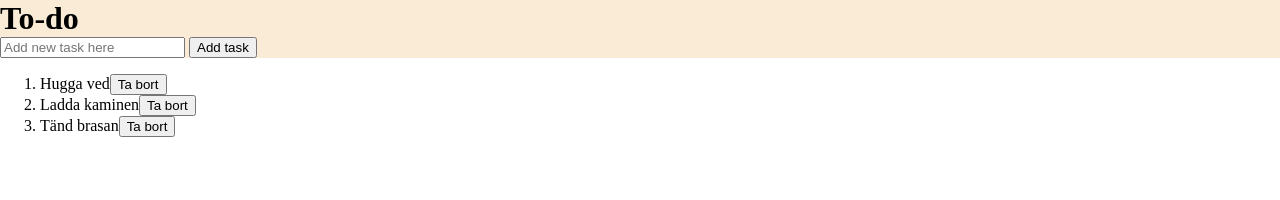
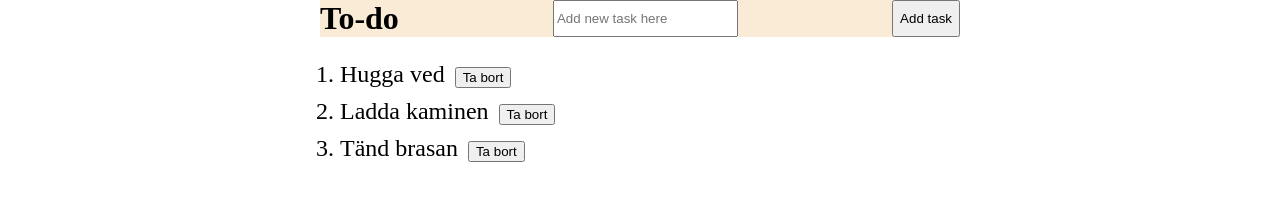
Before and after one commit to carlsylvan/To-do, a website built with Parcel: page src/index.html in a window 1280 px wide. Built offline with nearby package versions, Linux system fonts and the light colour scheme.

Commit message:
some scss flex

```diff
--- a/src/scss/main.scss
+++ b/src/scss/main.scss
@@ -4,13 +4,28 @@ html, body {
 
 header {
     background-color: antiquewhite;
+    width: 50%;
+    display: flex;
+    flex-direction: row;
+    justify-content: space-between;
     h1 {
         margin: 0;
     }
 }
 
 body {
+    display: flex;
+    flex-direction: column;
+    align-items: center;
     #taskList {
+        width: 50%;
+        display: flex;
+        flex-direction: column;
+        gap: 10px;
+        font-size: x-large;
+        button {
+            margin-left: 10px;
+        }
         .taskList--checked {
             text-decoration: line-through;
         }
```
